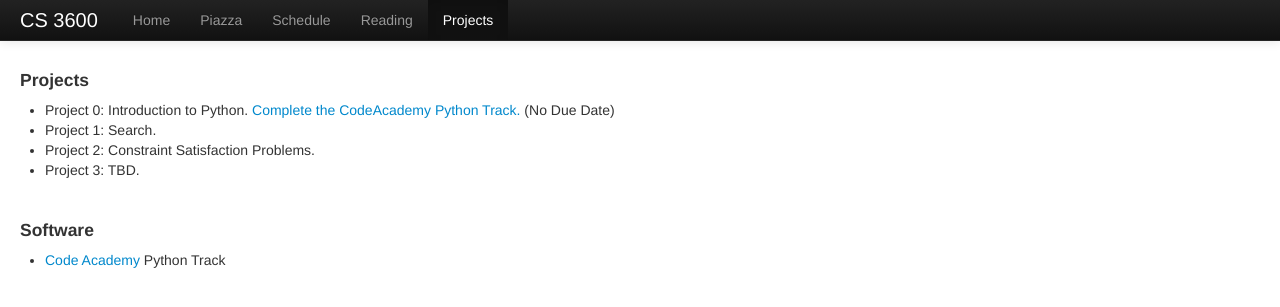
After one commit to irfan123456/3600, a PHP site: page /projects.php in a window 1280 px wide. The commit adds this page. Shown: the top 307 px of the page. Run offline with PHP 8.4, Linux system fonts and the light colour scheme; some libraries are stand-ins or nearby versions.

Commit message:
Added Projects

```diff
--- a/menu.php
+++ b/menu.php
@@ -27,7 +27,7 @@ if($menu) {
               <li><a href="http://piazza.com/gatech/summer2014/cs3600a/home">Piazza</a></li>
               <li <? is_active($page, "schedule"); ?>><a href="schedule.php">Schedule</a></li>
               <li <? is_active($page, "reading"); ?>><a href="reading.php">Reading</a></li>
-              <li <? is_active($page, "resources"); ?>><a href="resources.php">Resources</a></li>
+              <li <? is_active($page, "projects"); ?>><a href="projects.php">Projects</a></li>
             </ul>
           </div><!--/.nav-collapse -->
         </div>
--- /dev/null
+++ b/projects.php
@@ -0,0 +1,24 @@
+<?php
+$page = "projects";
+include "header.php";
+include "menu.php";
+include "data.php";
+?>
+
+<div class="container-fluid">
+
+<h4>Projects</h4>
+<ul>
+    <li>Project 0: Introduction to Python. <a href="http://www.codecademy.com/tracks/python">Complete the CodeAcademy Python Track.</a> (No Due Date)</li>
+    <li>Project 1: Search. </li>
+    <li>Project 2: Constraint Satisfaction Problems. </li>
+    <li>Project 3: TBD. </li>
+</ul>
+
+<br />
+<h4>Software</h4>
+<?php list_other($software_list); ?>
+
+<?
+include "footer.php";
+?>
```
Also changed, not shown: resources.php (deleted, +0 -15 lines).
